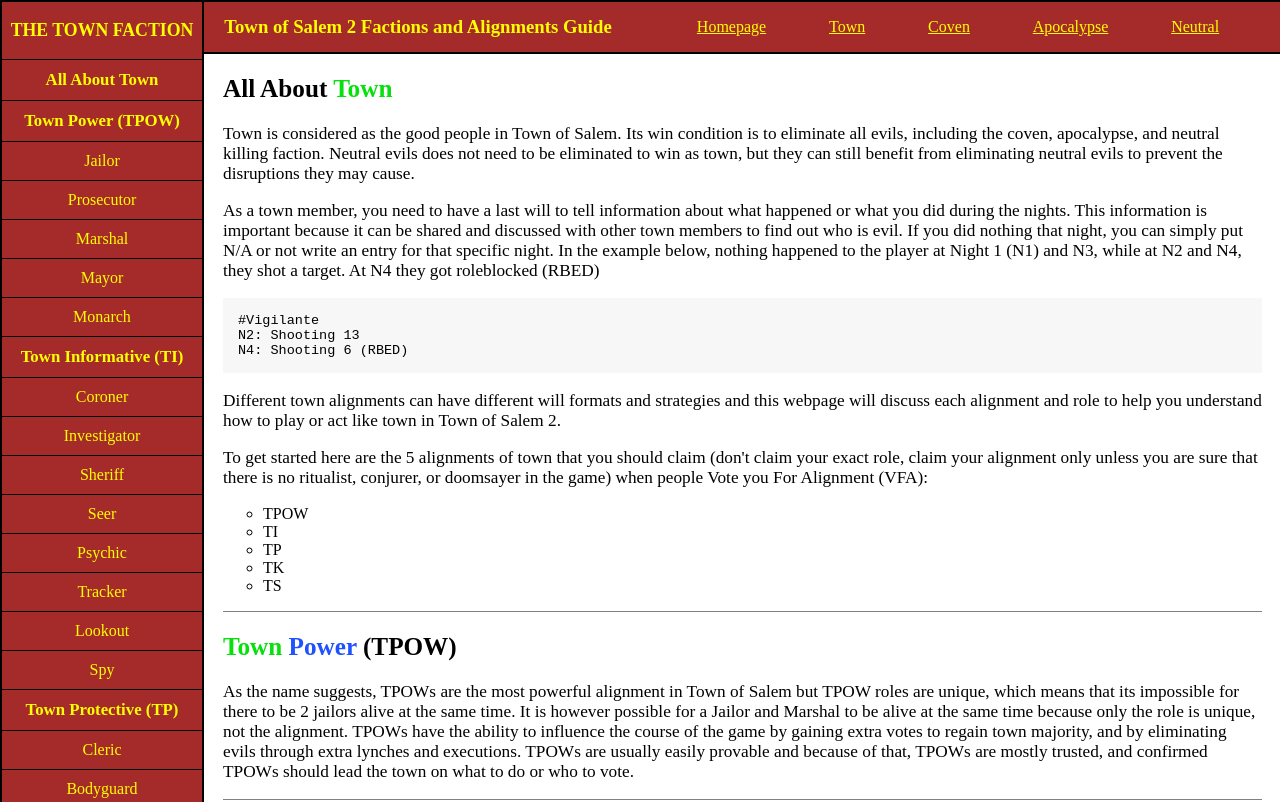
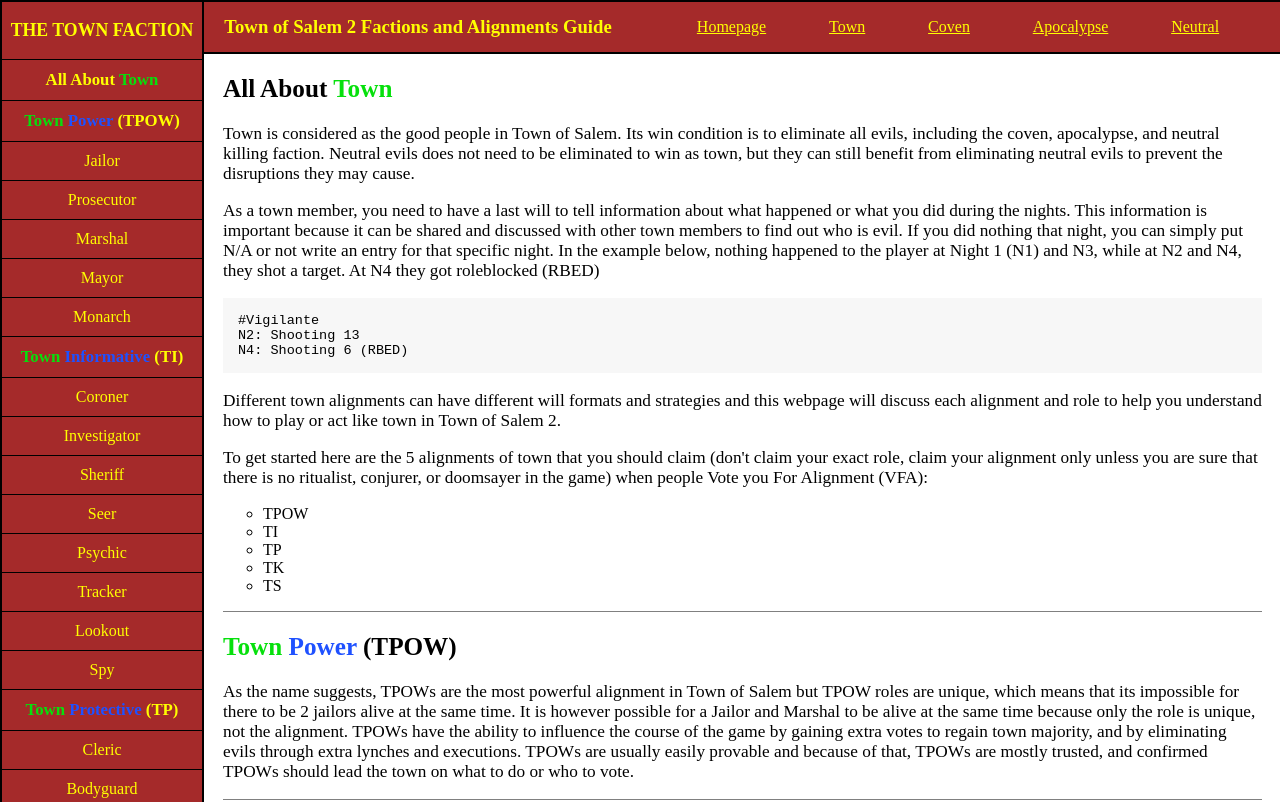
Before and after one commit to VinceFrancisco/Town-of-Salem-2-Town-Guide, a plain HTML site: page index.html in a window 1280 px wide. Shown: the top 802 px of the page. Drawn offline with Linux system fonts and the light colour scheme.

Commit message:
Update index.html

```diff
--- a/index.html
+++ b/index.html
@@ -26,14 +26,14 @@
         <h3>THE TOWN FACTION</h3>
         </header>
         <ul>
-          <li class="subheader"><a class="nav-link" href="#All_About_Town">All About Town</a></li>
-          <li class="subheader"><a class="nav-link" href="#Town_Power_(TPOW)">Town Power (TPOW)</a></li>
+          <li class="subheader"><a class="nav-link" href="#All_About_Town">All About <span class="green">Town</span></a></li>
+          <li class="subheader"><a class="nav-link" href="#Town_Power_(TPOW)"><span class="green">Town</span> <span class="blue">Power</span> (TPOW)</a></li>
           <li class="role"><a class="nav-link" href="#Jailor">Jailor</a></li>
           <li class="role"><a class="nav-link" href="#Prosecutor">Prosecutor</a></li>
           <li class="role"><a class="nav-link" href="#Marshal">Marshal</a></li>
           <li class="role"><a class="nav-link" href="#Mayor">Mayor</a></li>
           <li class="role"><a class="nav-link" href="#Monarch">Monarch</a></li>
-          <li class="subheader"><a class="nav-link" href="#Town_Informative_(TI)">Town Informative (TI)</li>
+          <li class="subheader"><a class="nav-link" href="#Town_Informative_(TI)"><span class="green">Town</span> <span class="blue">Informative</span> (TI)</li>
           <li class="role"><a class="nav-link" href="#Coroner">Coroner</a></li>
           <li class="role"><a class="nav-link" href="#Investigator">Investigator</a></li>
           <li class="role"><a class="nav-link" href="#Sheriff">Sheriff</a></li>
@@ -42,17 +42,17 @@
           <li class="role"><a class="nav-link" href="#Tracker">Tracker</a></li>
           <li class="role"><a class="nav-link" href="#Lookout">Lookout</a></li>
           <li class="role"><a class="nav-link" href="#Spy">Spy</a></li>
-          <li class="subheader"><a class="nav-link" href="#Town_Protective_(TP)">Town Protective (TP)</a></li>
+          <li class="subheader"><a class="nav-link" href="#Town_Protective_(TP)"><span class="green">Town</span> <span class="blue">Protective</span> (TP)</a></li>
           <li class="role"><a class="nav-link" href="#Cleric">Cleric</a></li>
           <li class="role"><a class="nav-link" href="#Bodyguard">Bodyguard</a></li>
           <li class="role"><a class="nav-link" href="#Trapper">Trapper</a></li>
           <li class="role"><a class="nav-link" href="#Crusader">Crusader</a></li>
-          <li class="subheader"><a class="nav-link" href="#Town_Killing_(TK)">Town Killing (TK)</a></li>
+          <li class="subheader"><a class="nav-link" href="#Town_Killing_(TK)"><span class="green">Town</span> <span class="blue">Killing</span> (TK)</a></li>
           <li class="role"><a class="nav-link" href="#Deputy">Deputy</a></li>
           <li class="role"><a class="nav-link" href="#Vigilante">Vigilante</a></li>
           <li class="role"><a class="nav-link" href="#Trickster">Trickster</a></li>
           <li class="role"><a class="nav-link" href="#Veteran">Veteran</a></li>
-          <li class="subheader"><a class="nav-link" href="#Town_Support_(TS)">Town Support (TS)</a></li>
+          <li class="subheader"><a class="nav-link" href="#Town_Support_(TS)"><span class="green">Town</span> <span class="blue">Support</span> (TS)</a></li>
           <li class="role"><a class="nav-link" href="#Admirer">Admirer</a></li>
           <li class="role"><a class="nav-link" href="#Amnesiac">Amnesiac</a></li>
           <li class="role"><a class="nav-link" href="#Tavern_Keeper">Tavern Keeper</a></li>
```
